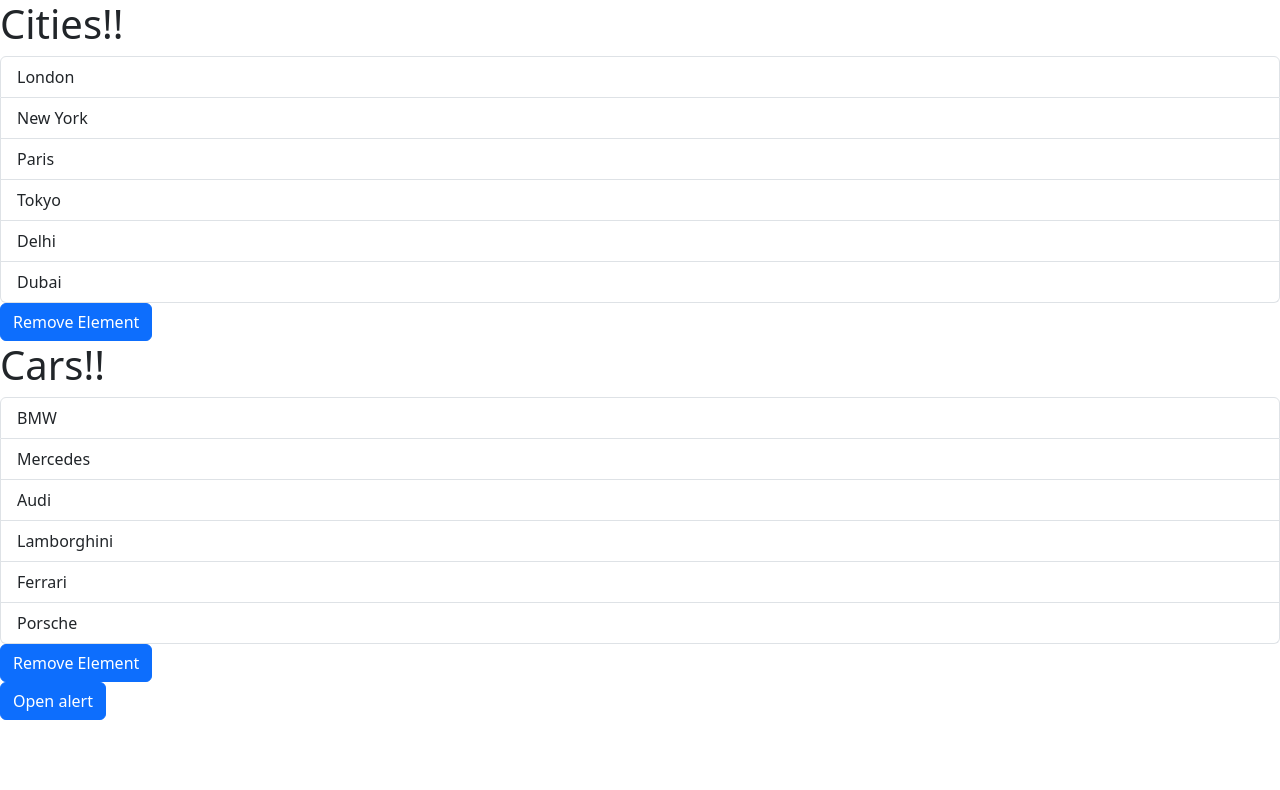
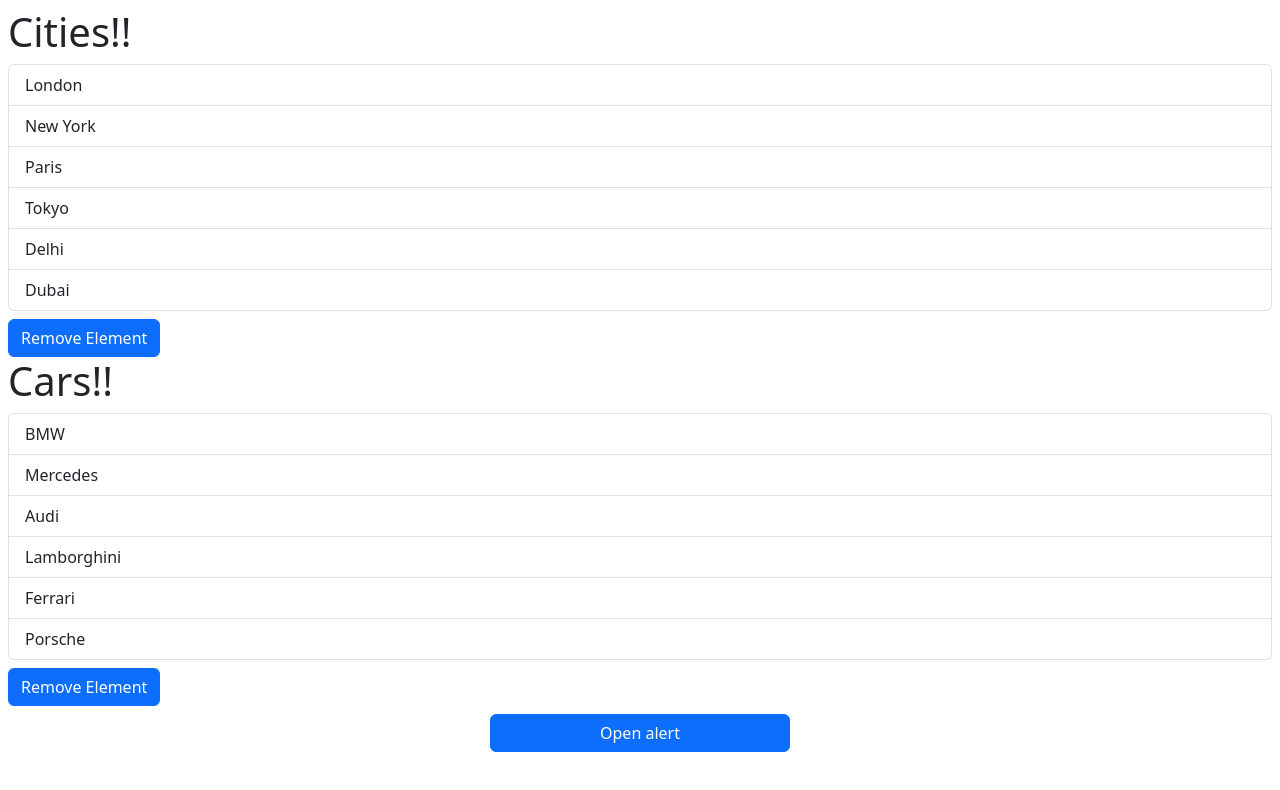
Before and after one commit to amit8kaplan/Final_Project_BIna_Front, a React (Vite) app: page / in a window 1280 px wide. Shown: the top 790 px of the page. Built offline with nearby package versions, Linux system fonts and the light colour scheme.

Commit message:
end class 8

```diff
--- a/src/App.tsx
+++ b/src/App.tsx
@@ -26,20 +26,21 @@
     setDisplayAlert(false)
   }
   return (
-    <>
+    <div className="p-2">
       {displayAleret && <Alert onDismiss={onDismiss}>This is an Alert!!!</Alert>}
       <h1>Cities!!</h1>
       <ListGroup items={cities} onDeleteItem={onDeleteCity} />
 
       <h1>Cars!!</h1>
       <ListGroup items={cars} onDeleteItem={onDeleteCar} />
-      <button type="button"
-        className="btn btn-primary"
-        onClick={openAlert}>
-        Open alert
-      </button>
-
-    </>
+      <div className="mx-auto pt-2 d-flex" style={{ width: "300px" }}>
+        <button type="button"
+          className="btn btn-primary flex-fill"
+          onClick={openAlert}>
+          Open alert
+        </button>
+      </div>
+    </div>
   )
 }
 
--- a/src/ListGroup.tsx
+++ b/src/ListGroup.tsx
@@ -36,11 +36,14 @@
                 onClick={addElement}>
                 Add Element
             </button> */}
-            <button type="button"
-                className="btn btn-primary"
-                onClick={removeElement}>
-                Remove Element
-            </button>
+            <div className="pt-2">
+                <button type="button"
+                    className="btn btn-primary"
+                    onClick={removeElement}>
+                    Remove Element
+                </button>
+            </div>
+
         </div>
     )
 }
```
